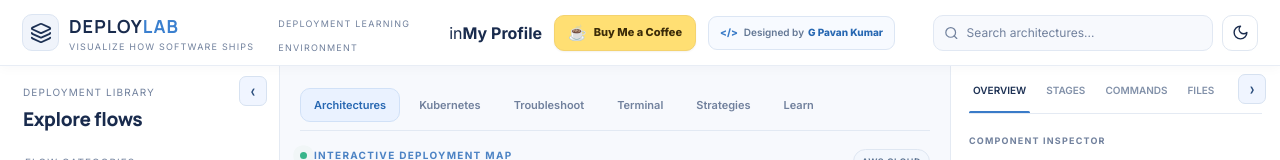
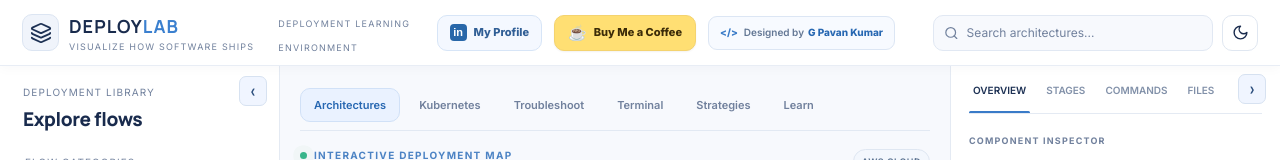
Before and after one commit to gajulatechi27/devops-deployment-explorer, a React (Vite) app: page / in a window 1280 px wide. Shown: the top 160 px of the page. Built offline with nearby package versions, Linux system fonts and the light colour scheme.

Commit message:
Style personal profile header link

```diff
--- a/src/index.css
+++ b/src/index.css
@@ -540,3 +540,9 @@ main>footer span{color:#4c8bd6}
 .app.dark .creator-credit strong{color:#8dbdff}
 @media(max-width:1180px){.topbar-creator-actions{gap:7px;margin-right:8px}.coffee-support{padding:0 9px;font-size:10px}.creator-credit{padding:0 8px;font-size:9px}}
 @media(max-width:980px){.topbar-creator-actions{display:none}}
+
+
+.profile-link{display:inline-flex;align-items:center;justify-content:center;gap:7px;min-height:36px;padding:0 12px;border:1px solid #d7e5f7;border-radius:10px;background:#f4f8ff;color:#315f96;text-decoration:none;white-space:nowrap;font-family:'Inter',sans-serif;font-size:11px;font-weight:700;transition:background .15s ease,border-color .15s ease,transform .15s ease}
+.profile-link:hover{background:#e8f1ff;border-color:#b9d1ef;transform:translateY(-1px)}
+.profile-link span{display:inline-flex;align-items:center;justify-content:center;width:17px;height:17px;border-radius:4px;background:#2867a9;color:#fff;font-family:Arial,sans-serif;font-size:11px;font-weight:800;line-height:1}
+@media(max-width:1180px){.profile-link{padding:0 9px;font-size:10px}}
```
